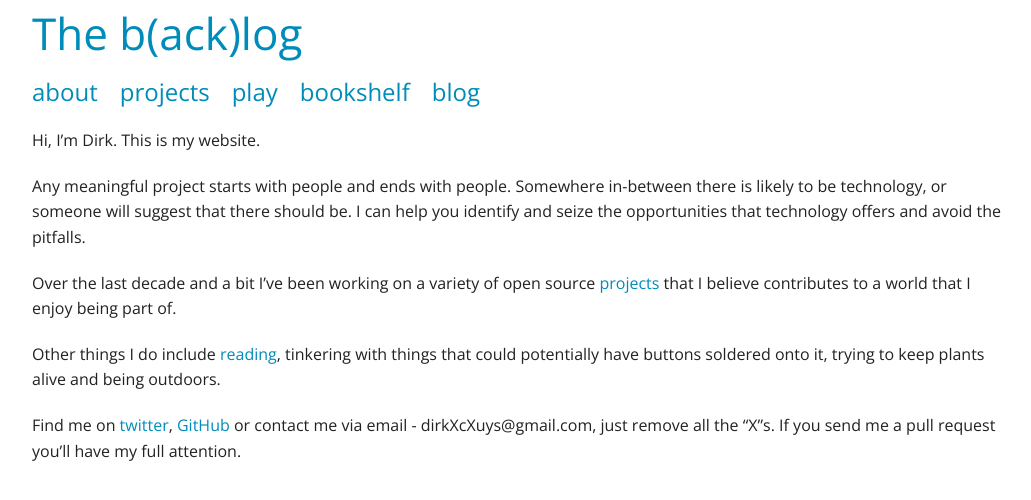
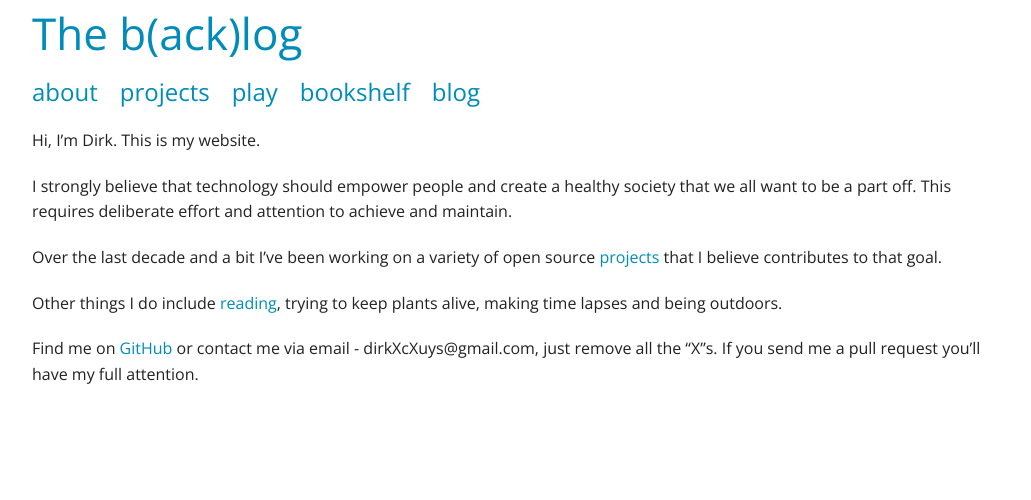
Before and after one commit to dirkcuys/thebacklog, a Jekyll site: the page built from index.md, in a window 1280 px wide. Shown: the top 500 px of the page, without its empty margins (123-1154 px from the left). Built offline with Jekyll 4.4.1, drawn with Linux system fonts in a browser that asks for light colours; nearby versions of some CDN libraries.

Commit message:
Tweak landing page copy

```diff
--- a/index.md
+++ b/index.md
@@ -4,13 +4,13 @@
 
 Hi, I'm Dirk. This is my website.
 
-Any meaningful project starts with people and ends with people. Somewhere in-between there is likely to be technology, or someone will suggest that there should be. I can help you identify and seize the opportunities that technology offers and avoid the pitfalls.
+I strongly believe that technology should empower people and create a healthy society that we all want to be a part off. This requires deliberate effort and attention to achieve and maintain.
 
-Over the last decade and a bit I've been working on a variety of open source [projects]({{site.baseurl}}/projects/) that I believe contributes to a world that I enjoy being part of.
+Over the last decade and a bit I've been working on a variety of open source [projects]({{site.baseurl}}/projects/) that I believe contributes to that goal.
 
-Other things I do include [reading]({{site.baseurl}}/bookshelf/), tinkering with things that could potentially have buttons soldered onto it, trying to keep plants alive and being outdoors.
+Other things I do include [reading]({{site.baseurl}}/bookshelf/), trying to keep plants alive, making time lapses and being outdoors.
 
-Find me on [twitter](https://twitter.com/code27_){:rel="me"}, [GitHub](https://github.com/dirkcuys/){:rel="me"} or contact me via email - dirkXcXuys@gmail.com, just remove all the "X"s. If you send me a pull request you'll have my full attention.
+Find me on [GitHub](https://github.com/dirkcuys/){:rel="me"} or contact me via email - dirkXcXuys@gmail.com, just remove all the "X"s. If you send me a pull request you'll have my full attention.
 
 <br/>
 <br/>
```
